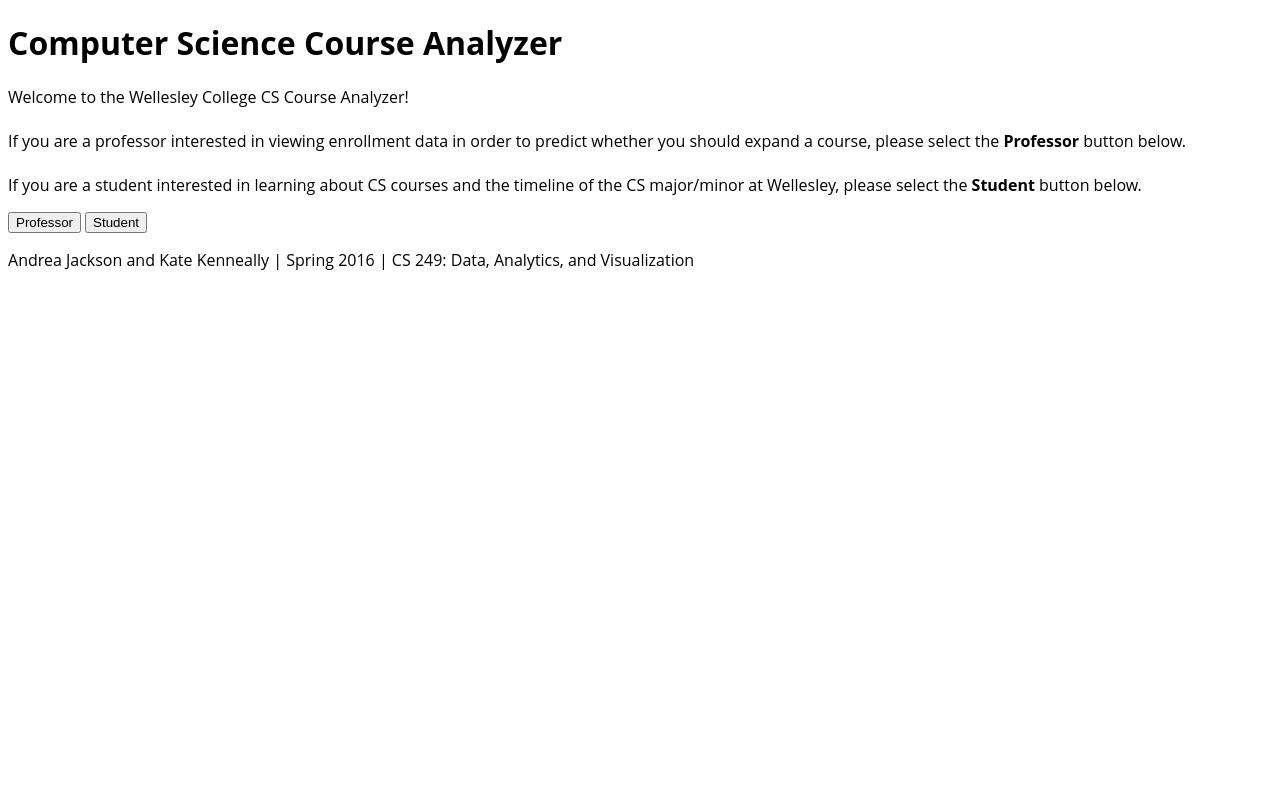
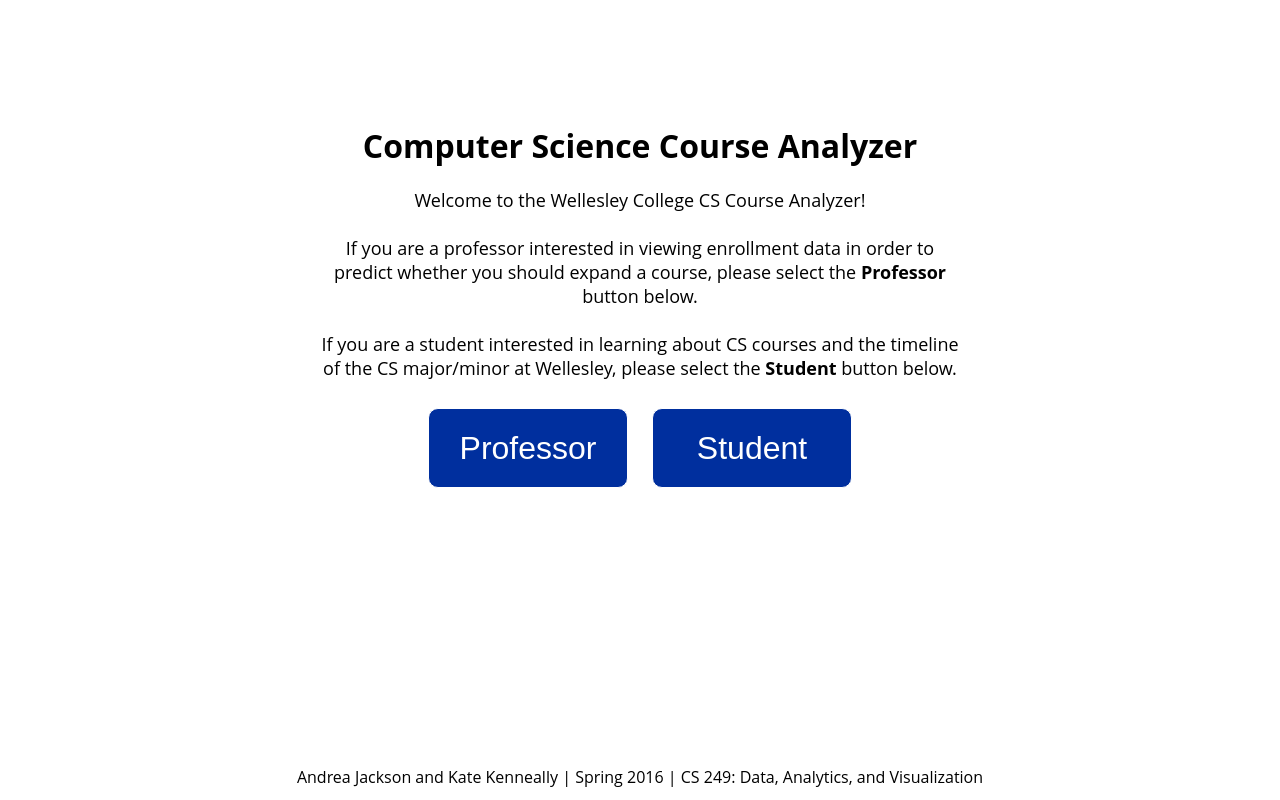
Before and after one commit to ajackso/Course-Analyzer, a Flask app: page / in a window 1280 px wide. Run offline with Flask 2, Linux system fonts and the light colour scheme; some libraries are stand-ins or nearby versions.

Commit message:
aesthetic changes (buttons, footer, etc.)

```diff
--- a/static/style.css
+++ b/static/style.css
@@ -3,9 +3,19 @@
 Course Analyzer Final Project
 style.css */
 
-h1, h2, p, form, footer {
+html, body {
+	margin:0;
+	padding:0;
+	height:100%;
+}
+
+p {
     font-family: 'Open Sans', sans-serif;
-    /* padding-left: 15px; */
+}
+
+h1, h3, form {
+    font-family: 'Open Sans', sans-serif;
+    text-align: center;
 }
 
 #visual {
@@ -15,4 +25,54 @@
 
 #information {
     margin-left: 600px;
+    margin-right: 30px;
 }
+
+#welcome {
+    font-size: 18px;
+}
+
+button {
+    background-color: #002F9E;
+    border: 1px white solid;
+    color: white;
+    margin-right: 10px;
+    margin-left: 10px;
+    margin-top: 10px;
+    margin-bottom: 10px;
+    width: 200px;
+    height: 80px;
+    text-align: center;
+    border-radius: 10px;
+    display: inline-block;
+    font-size: 32px;
+}
+
+button:hover {
+    background-color: #0560D9;
+    box-shadow: 0 12px 16px 0 rgba(0,0,0,0.24), 0 17px 50px 0 rgba(0,0,0,0.19);
+    border: none;
+}
+
+#content {
+    padding-top:8%;
+    margin-left:auto;
+    margin-right:auto;
+    width:50%;
+    text-align: center;
+    padding-bottom:50px;
+}
+
+#footer {
+	width:100%;
+	height:50px;
+	position:absolute;
+	bottom:0;
+	left:0;
+    text-align:center;
+}
+
+#wrapper {
+    min-height: 100%;
+	position: relative;
+}
```
